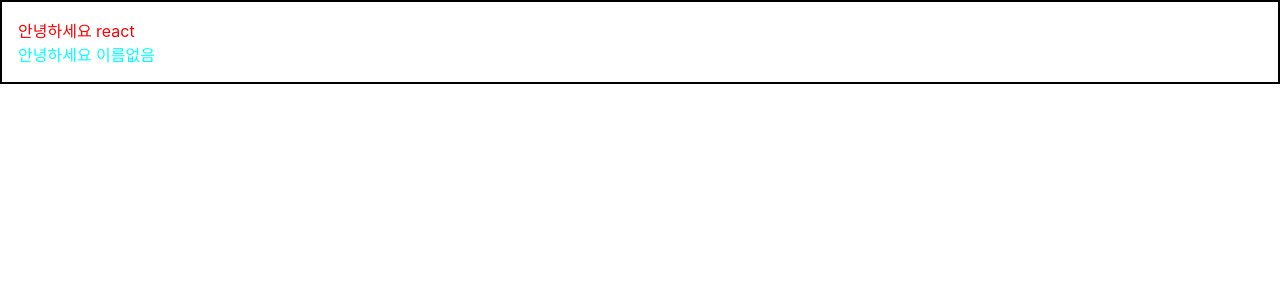
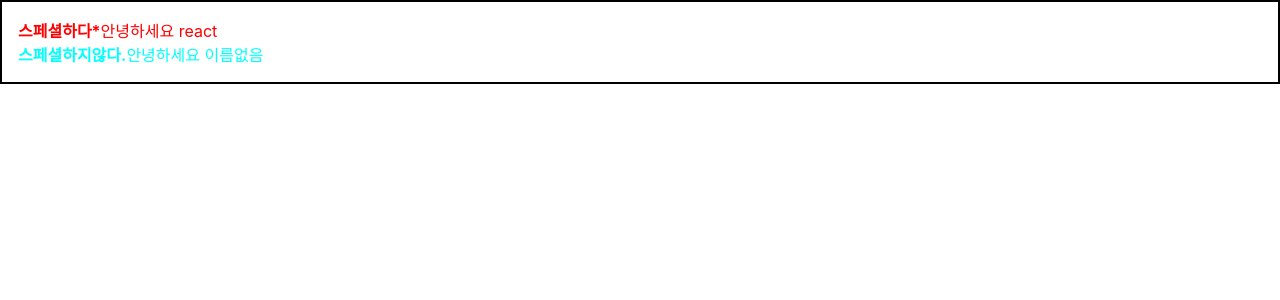
Before and after one commit to sone1118/react_study, a React (Create React App) app in the folder react_app2/: page / in a window 1280 px wide. Shown: the top 300 px of the page. Built offline with nearby package versions, Linux system fonts and the light colour scheme.

Commit message:
조건부 렌더링 isSpecial 값에 따라 조건부 렌더링

```diff
--- a/react_app2/src/App.js
+++ b/react_app2/src/App.js
@@ -7,7 +7,8 @@ function App() {
   return (
     <Wrapper>
     <div className="App">
-      <Hello name='react' color='red'></Hello>
+      {/* isSpecial 값에 아무것도 넣어주지 않으면 true입니당*/}
+      <Hello name='react' color='red' isSpecial={true}></Hello>
       <Hello color='aqua'></Hello>
     </div>
     </Wrapper>
--- a/react_app2/src/hello.js
+++ b/react_app2/src/hello.js
@@ -3,10 +3,20 @@ import React from 'react';
 //비구조 할당 가능
 //객체를 객체내부 이름이랑 똑같은 거로 가져오니까
 //function Hello(props) 말고
-function Hello({color, name}) {
-    return <div style={{
+
+//조건부 렌더링 isSpecial
+//내용이 달라져야 할때 많이 사용한다.
+function Hello({color, name, isSpecial}) {
+    return (<div style={{
         color
-    }}>안녕하세요 {name}</div>
+        }}>
+            {isSpecial ? <b>스페셜하다</b> : <b>스페셜하지않다.</b>}
+            {/*보통 내용이 아애 달라져야 할때는 삼항연산자
+            내용을 추가할때 는 &&를 많이 쓴다고 합니다*/}
+            {isSpecial && <b>*</b>}
+            안녕하세요 {name}
+        </div>
+    );
 }
 
 //props의 default값을 설정해 둘수 있다
```
